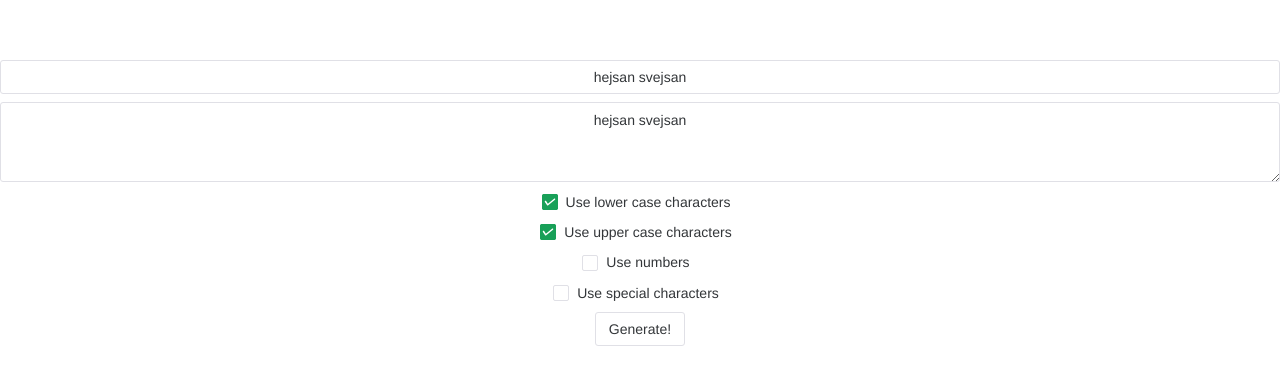
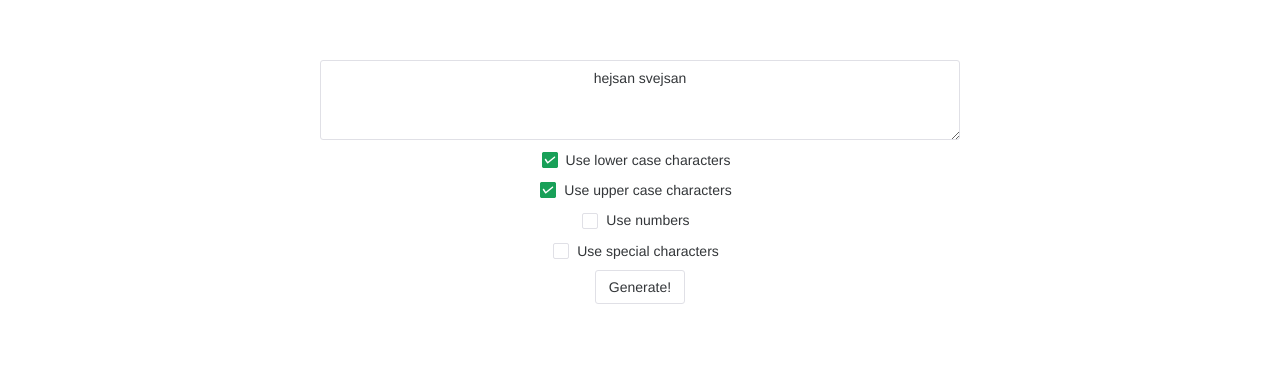
Before and after one commit to perssondan/vue-key-generator, a Vue app: page / in a window 1280 px wide. Shown: the top 384 px of the page. Built offline with nearby package versions, Linux system fonts and the light colour scheme.

Commit message:
some styling

```diff
--- a/src/App.vue
+++ b/src/App.vue
@@ -1,5 +1,7 @@
 <template>
-  <KeyGen />
+  <div style="width: 50%; display: inline-grid;">
+    <KeyGen />
+  </div>
 </template>
 
 <script>
--- a/src/components/KeyGen.vue
+++ b/src/components/KeyGen.vue
@@ -1,10 +1,10 @@
 <template>
-    <n-space vertical>
-      <n-input v-model:value="generatedPassword" type="text" placeholder="Basic Input" />
+    <n-space vertical style="align-self: center;">
       <n-input
         v-model:value="generatedPassword"
         type="textarea"
-        placeholder="Basic Textarea"
+        placeholder="Password"
+        readonly="true"
       />
       <n-checkbox v-model:checked="useLowerCaseCharacters">Use lower case characters</n-checkbox>
       <n-checkbox v-model:checked="useUpperCaseCharacters">Use upper case characters</n-checkbox>
```
